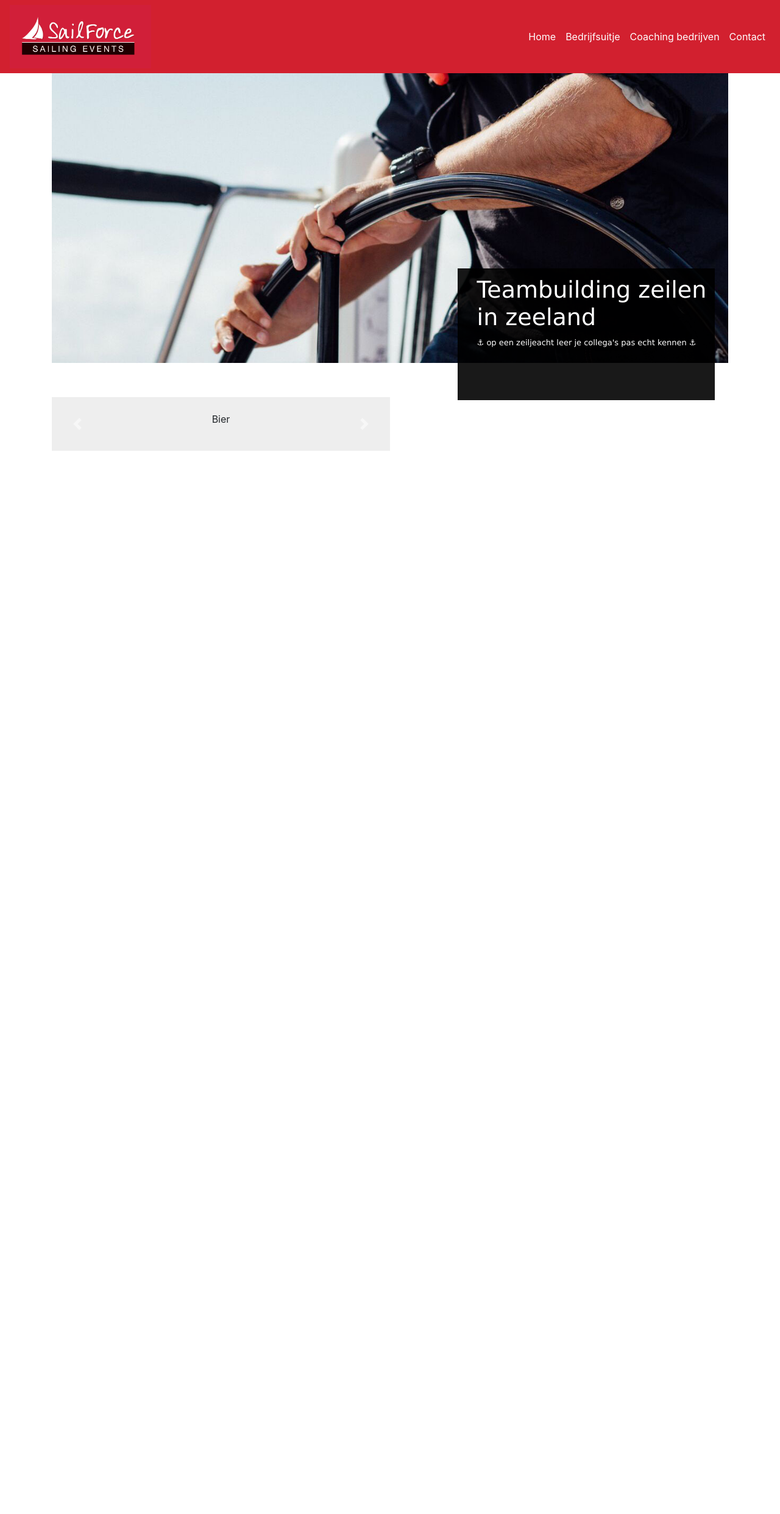
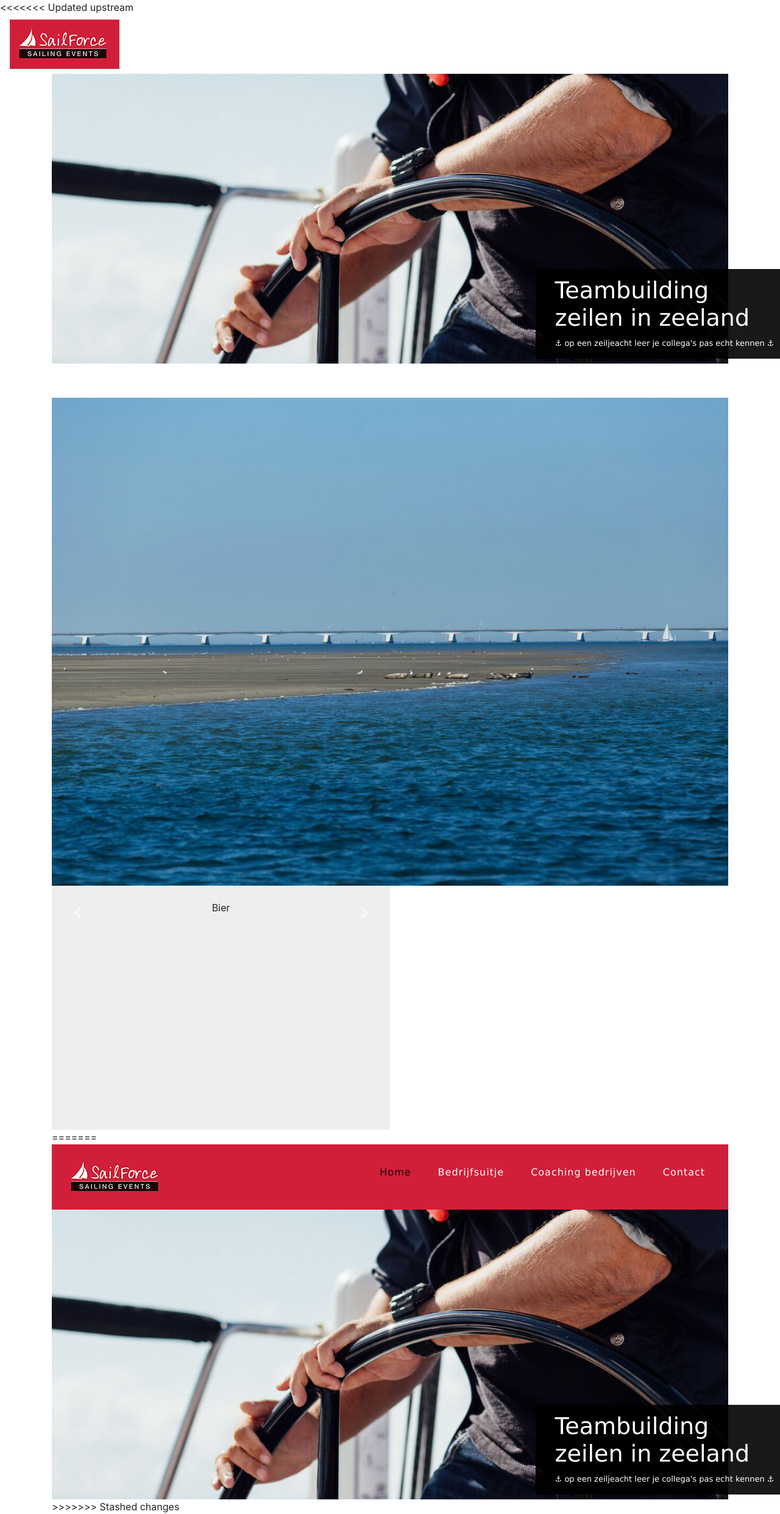
Before and after one commit to Dnarloch99/Sailforce, a PHP site: page / in a window 1280 px wide. Shown: the whole page at 61% size. Before the commit the page ends 739 px from the top, so only its background shows below. Run offline with PHP 8.4, Linux system fonts and the light colour scheme; some libraries are stand-ins or nearby versions.

Commit message:
Auto stash before merge of "homepage" and "origin/homepage"

```diff
--- a/Public/index.html
+++ b/Public/index.html
@@ -1,3 +1,4 @@
+<<<<<<< Updated upstream
 <!DOCTYPE html>
 <html lang="en">
     <head>
@@ -122,3 +123,70 @@ $('.carousel').carousel({
 
 
 </html>
+=======
+<!DOCTYPE html>
+<html lang="en">
+  <head>
+    <meta charset="utf-8">
+    <meta name="viewport" content="width=device-width, initial-scale=1, shrink-to-fit=no">
+    <meta name="description" content="">
+    <meta name="author" content="">
+    <link rel="icon" href="../../favicon.ico">
+
+    <title>Sailforce</title>
+
+    <!-- Bootstrap core CSS -->
+    <link rel="stylesheet" href="https://maxcdn.bootstrapcdn.com/bootstrap/4.0.0/css/bootstrap.min.css" integrity="sha384-Gn5384xqQ1aoWXA+058RXPxPg6fy4IWvTNh0E263XmFcJlSAwiGgFAW/dAiS6JXm" crossorigin="anonymous">
+
+    <link rel="stylesheet" href="style.css">
+  </head>
+
+  <body>
+
+    <!-- navigatie bar + logo -->
+
+<nav class="navbar navbar-expand-xl navbar-light navbar-kleur">
+        <a class="navbar-brand" href="#"><img src="Logo.png" alt="Logo" class="img-fluid" /></a>
+        <button class="navbar-toggler" type="button" data-toggle="collapse" data-target="#navbarNav" aria-controls="navbarNav" aria-expanded="false" aria-label="Toggle navigation">
+            <span class="navbar-toggler-icon"></span>
+        </button>
+        <div class="collapse navbar-collapse justify-content-end" id="navbarNav">
+            <ul class="navbar-nav navbar-style">
+                <li class="nav-item active">
+                    <a class="nav-link" href="#" data-hover="Home">Home</a>
+                </li>
+                <li class="nav-item">
+                    <a class="nav-link" href="#" data-hover="Bedrijfsuitje">Bedrijfsuitje</a>
+                </li>
+                <li class="nav-item">
+                    <a class="nav-link" href="#" data-hover="Coaching bedrijven">Coaching bedrijven</a>
+                </li>
+                <li class="nav-item">
+                    <a class="nav-link" href="#" data-hover="Contact">Contact</a>
+                </li>
+            </ul>
+        </div>
+    </nav>
+              <!-- Header image -->
+    <div class="header_text">
+        <h1>
+        Teambuilding zeilen in zeeland
+        </h1>
+        <p>
+        &#9875 op een zeiljeacht leer je collega's pas echt kennen &#9875
+        </p>
+    </div>
+    <img class="header" src="Header_image.jpg"/>
+
+<div class="container">
+
+    </div>
+
+
+    <script src="https://code.jquery.com/jquery-3.2.1.slim.min.js" integrity="sha384-KJ3o2DKtIkvYIK3UENzmM7KCkRr/rE9/Qpg6aAZGJwFDMVNA/GpGFF93hXpG5KkN" crossorigin="anonymous"></script>
+    <script src="https://cdnjs.cloudflare.com/ajax/libs/popper.js/1.12.9/umd/popper.min.js" integrity="sha384-ApNbgh9B+Y1QKtv3Rn7W3mgPxhU9K/ScQsAP7hUibX39j7fakFPskvXusvfa0b4Q" crossorigin="anonymous"></script>
+    <script src="https://maxcdn.bootstrapcdn.com/bootstrap/4.0.0/js/bootstrap.min.js" integrity="sha384-JZR6Spejh4U02d8jOt6vLEHfe/JQGiRRSQQxSfFWpi1MquVdAyjUar5+76PVCmYl" crossorigin="anonymous"></script>
+
+  </body>
+</html>
+>>>>>>> Stashed changes
--- a/Public/style.css
+++ b/Public/style.css
@@ -12,12 +12,10 @@ body, html {
     height:auto;
 }
 .header_text {
-    height:27%;
-    width:33%;
     background:rgba(0,0,0,0.9);
     position: absolute;
     z-index: 100;
-    margin-left:52%;
+    margin-left:62%;
     margin-top:25%;
     font-family: Verdana;
     font-size:13px;
@@ -60,19 +58,72 @@ body, html {
     margin-top:5%;
 }
 
-    /*navbar*/
-.navbar {
-    background-color:#d2202f;
-    height:15%;
+.navbar-kleur {
+    background-color: #d11f39 !important;
+}
+
+@media (min-width: 1250px) {
+    .navbar-expand-custom {
+        flex-direction: row;
+        flex-wrap: nowrap;
+        justify-content: flex-start;
+    }
+
+    .navbar-expand-custom .navbar-nav {
+        flex-direction: row;
+    }
+
+    .navbar-expand-custom .navbar-collapse {
+        display: flex !important;
+    }
+
+    .navbar-expand-custom .navbar-toggler {
+        display: none;
+    }
+}
+
+.navbar-style {
+    font-family: PF Din Stencil, Verdana;
+}
+
+.navbar-style * {
+    -webkit-transition: all 0.35s ease;
+    transition: all 0.35s ease;
+}
+
+.navbar-style li {
+    display: inline-block;
+    margin: 0 14px 14px;
+    overflow: hidden;
+}
+
+.navbar-style a {
+    position: relative;
+    letter-spacing: 1px;
+}
+
+
+.navbar-style a:before {
+    bottom: 100%;
+    height: 3px;
     width: 100%;
+    content: "";
 }
-.navbar-toggler {
-    margin-left:90%;
-    color:black;
+
+.navbar-style a:after {
+    padding: 0.3em 0;
+    position: absolute;
+    bottom: 100%;
+    left: 1px;
+    content: attr(data-hover);
+    color: white;
+    white-space: nowrap;
 }
+
 .navbar .nav-item .nav-link {
     color:white;
 }
+<<<<<<< Updated upstream
 
     /*Logo*/
 .Logo {
@@ -85,3 +136,11 @@ body, html {
         width: 50%;
         height:50%;
     }
+
+=======
+@include media-breakpoint-up(sm) {
+  html {
+    font-size: 16px;
+  }
+}
+>>>>>>> Stashed changes
```
Also changed, not shown: Public/Logo.png.
